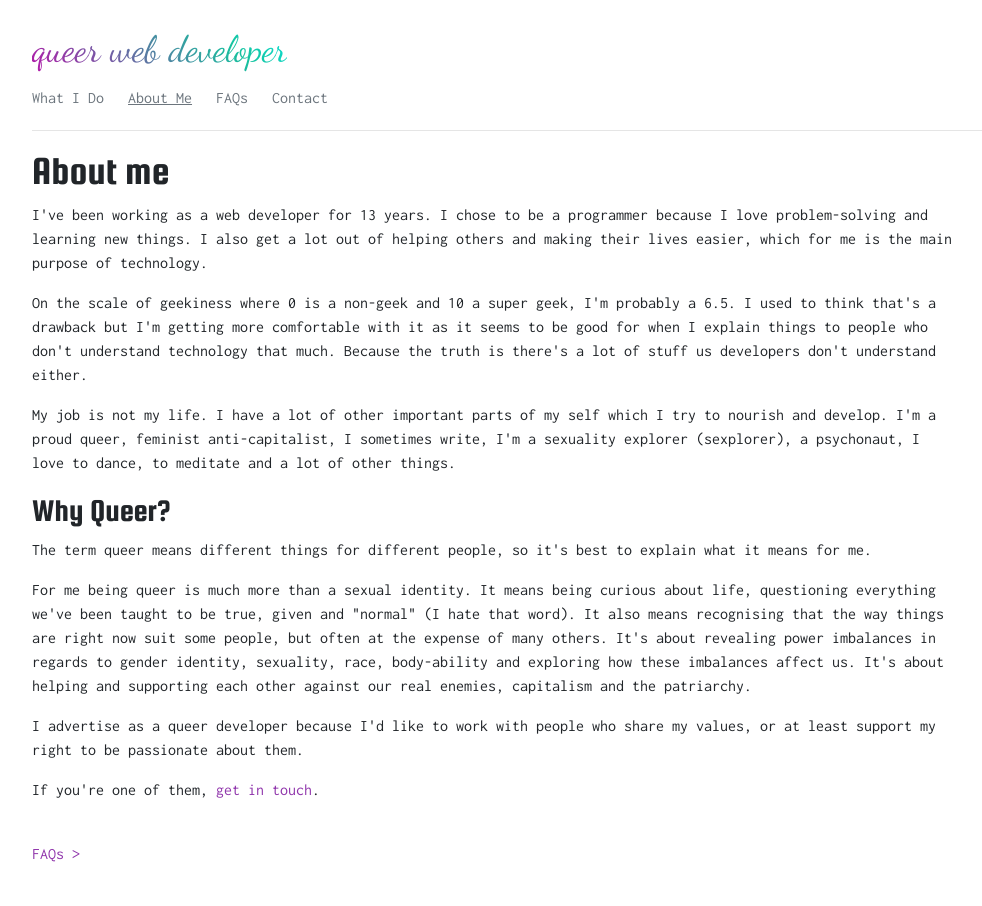
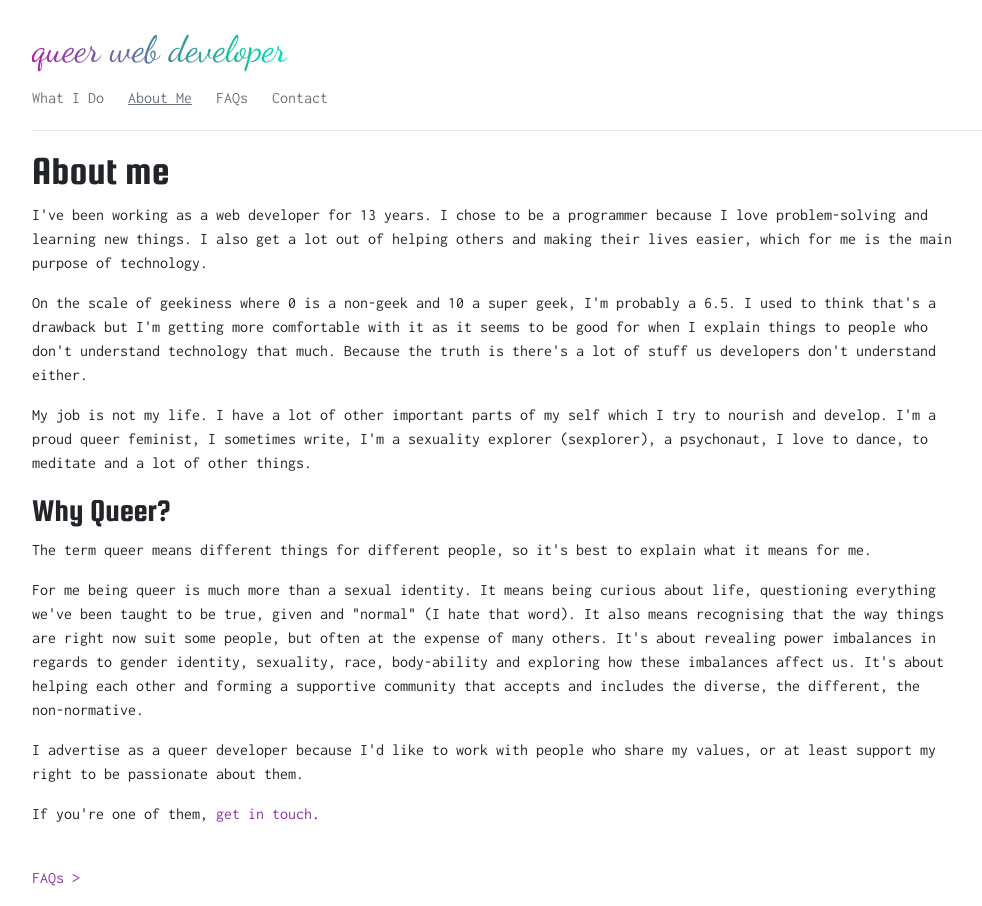
Before and after one commit to thanos982/queerweb.dev, a Jekyll site: the page built from about.html, in a window 1280 px wide. Shown: the whole page, without its empty margins (53-1035 px from the left). Built offline with Jekyll 4.4.1, drawn with Linux system fonts in a browser that asks for light colours.

Commit message:
about text

```diff
--- a/about.html
+++ b/about.html
@@ -10,12 +10,12 @@ description: I've been working as a web developer for 13 years. I chose to be a
 
     <p>On the scale of geekiness where 0 is a non-geek and 10 a super geek, I'm probably a 6.5. I used to think that's a drawback but I'm getting more comfortable with it as it seems to be good for when I explain things to people who don't understand technology that much. Because the truth is there's a lot of stuff us developers don't understand either.</p>
 
-    <p>My job is not my life. I have a lot of other important parts of my self which I try to nourish and develop. I'm a proud queer, feminist anti-capitalist, I sometimes write, I'm a sexuality explorer (sexplorer), a psychonaut, I love to dance, to meditate and a lot of other things.</p>
+    <p>My job is not my life. I have a lot of other important parts of my self which I try to nourish and develop. I'm a proud queer feminist, I sometimes write, I'm a sexuality explorer (sexplorer), a psychonaut, I love to dance, to meditate and a lot of other things.</p>
 
     <h2>Why Queer?</h2>
     <p>The term queer means different things for different people, so it's best to explain what it means for me.</p>
 
-    <p>For me being queer is much more than a sexual identity. It means being curious about life, questioning everything we've been taught to be true, given and "normal" (I hate that word). It also means recognising that the way things are right now suit some people, but often at the expense of many others. It's about revealing power imbalances in regards to gender identity, sexuality, race, body-ability and exploring how these imbalances affect us. It's about helping and supporting each other against our real enemies, capitalism and the patriarchy.</p>
+    <p>For me being queer is much more than a sexual identity. It means being curious about life, questioning everything we've been taught to be true, given and "normal" (I hate that word). It also means recognising that the way things are right now suit some people, but often at the expense of many others. It's about revealing power imbalances in regards to gender identity, sexuality, race, body-ability and exploring how these imbalances affect us. It's about helping each other and forming a supportive community that accepts and includes the diverse, the different, the non-normative.</p>
 
     <p>I advertise as a queer developer because I'd like to work with people who share my values, or at least support my right to be passionate about them.</p>
 
```
